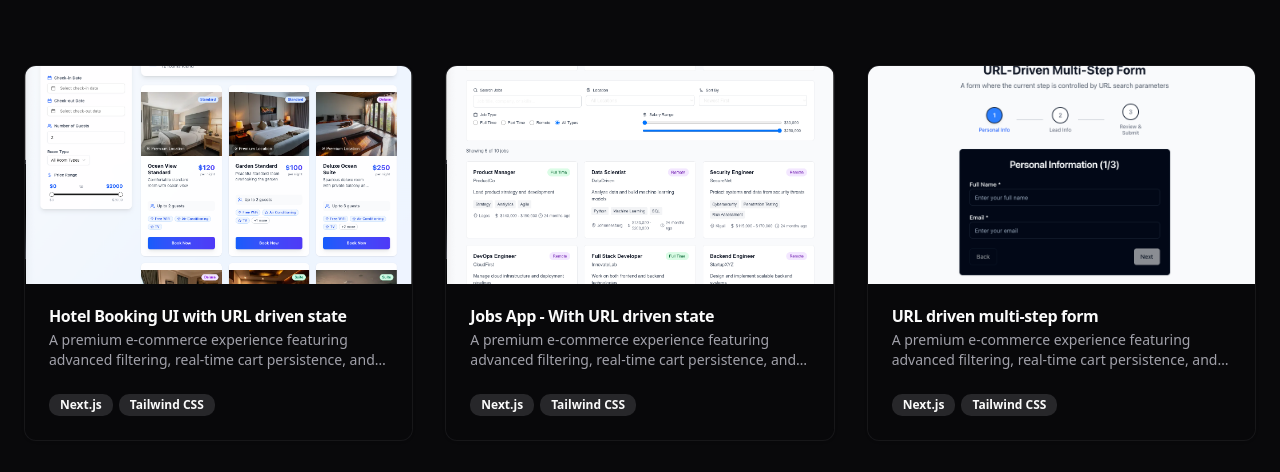
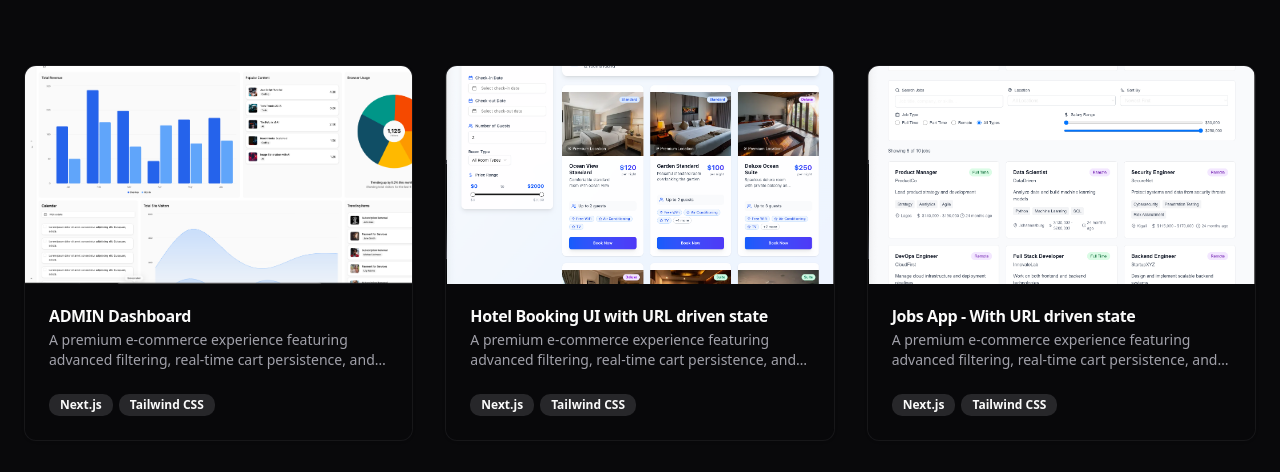
Before and after one commit to MWANGIKENNEDY/myportfolio, a Next.js app: page / in a window 1280 px wide. Shown: the part 736-1208 px from the top of the page. Built offline with nearby package versions, Linux system fonts and the light colour scheme; grey boxes are pictures that could not be loaded.

Commit message:
added an admin dashboard project

```diff
--- a/components/projects.tsx
+++ b/components/projects.tsx
@@ -9,6 +9,15 @@ import Image from 'next/image';
 import { motion } from 'framer-motion';
 
 const projects = [
+
+   {
+    title: "ADMIN Dashboard",
+    description: "A premium e-commerce experience featuring advanced filtering, real-time cart persistence, and a modern multi-step checkout flow.",
+    tags: ["Next.js", "Tailwind CSS"],
+    liveLink: "https://admin-dashboard-with-shadcn.vercel.app/",
+    githubLink: "https://github.com/MWANGIKENNEDY/admin-dashboard-with-shadcn",
+    coverImage: "/admin-dash.png"
+  },
 
   {
     title: "Hotel Booking UI with URL driven state",
```
Also changed, not shown: public/admin-dash.png (added).
